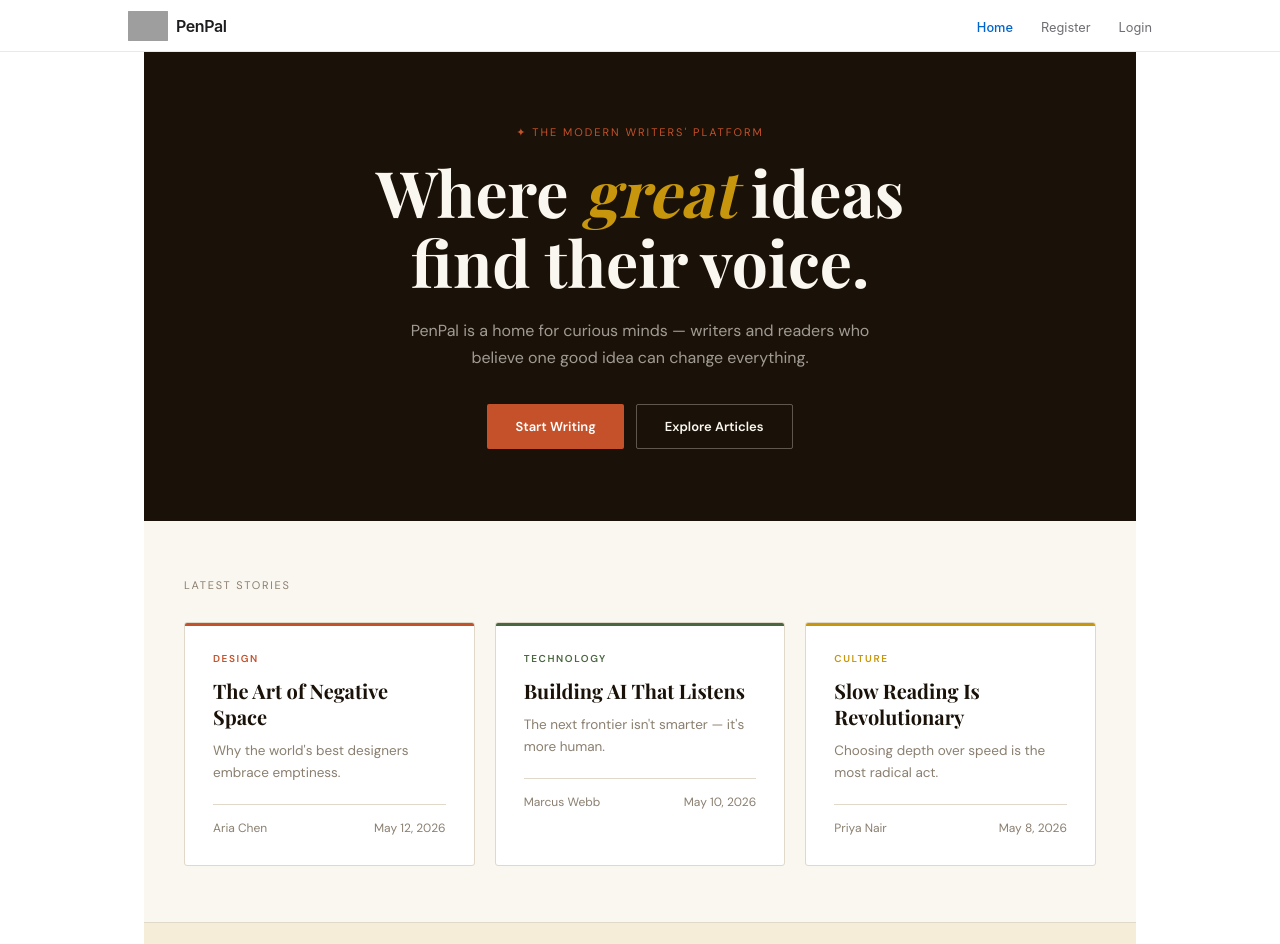
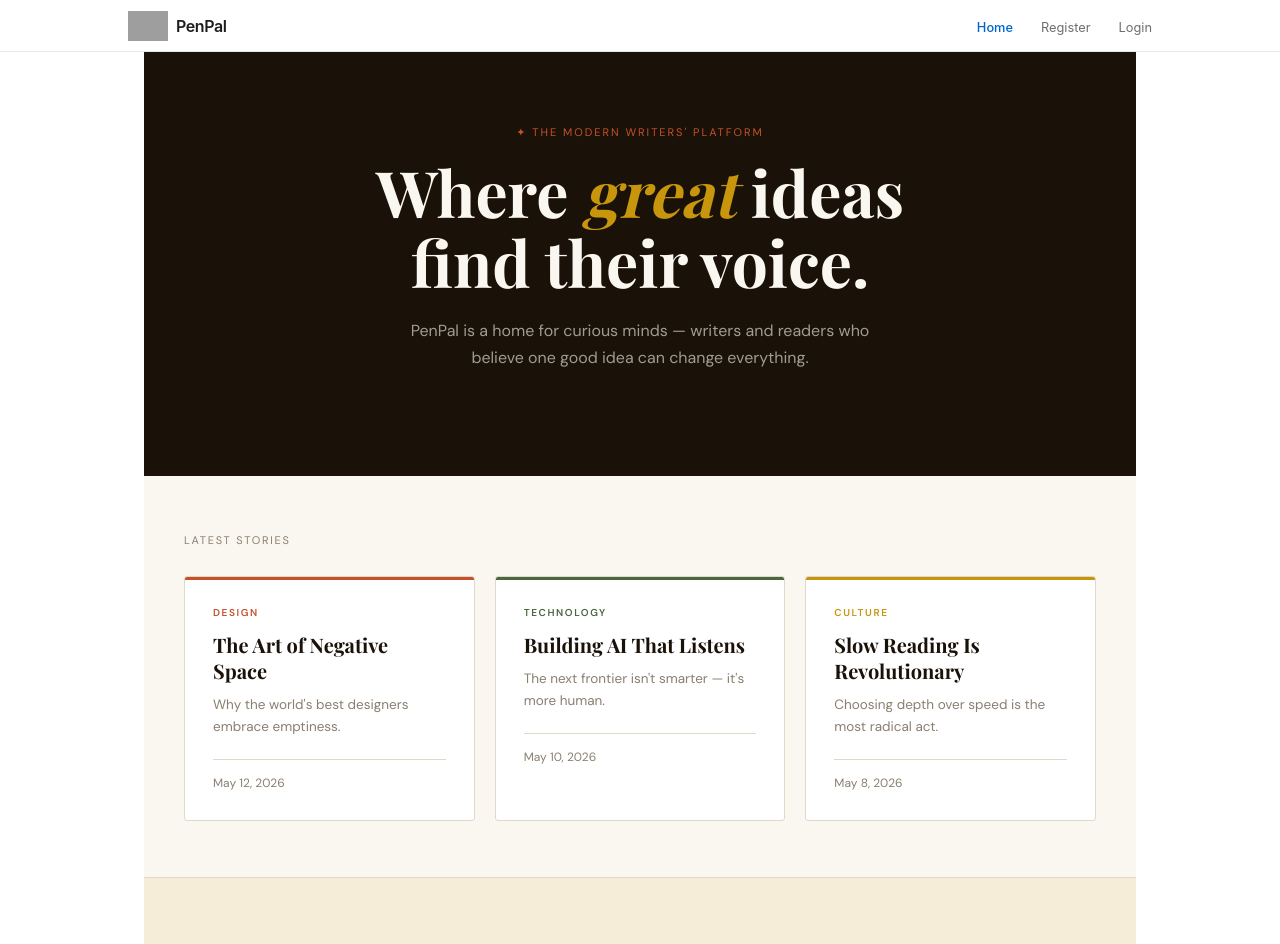
Before and after one commit to Shree1812-collab/Blog-App, a React (Vite) app in the folder Blogapp_frontend/: page / in a window 1280 px wide. Shown: the top 944 px of the page. Built offline with nearby package versions, Linux system fonts and the light colour scheme; grey boxes are pictures that could not be loaded; a web font is replaced by a local one.

Commit message:
home page returns

```diff
--- a/Blogapp_frontend/src/components/Home.jsx
+++ b/Blogapp_frontend/src/components/Home.jsx
@@ -50,10 +50,6 @@ export default function Home() {
           <div className="hero-tag">✦ The Modern Writers' Platform</div>
           <h1>Where <em>great</em> ideas<br />find their voice.</h1>
           <p>PenPal is a home for curious minds — writers and readers who believe one good idea can change everything.</p>
-          <div className="hero-btns">
-            <button className="btn btn-p">Start Writing</button>
-            <button className="btn btn-g">Explore Articles</button>
-          </div>
         </div>
 
         <div className="section">
@@ -66,7 +62,6 @@ export default function Home() {
                 <h3>{post.title}</h3>
                 <p>{post.excerpt}</p>
                 <div className="card-meta">
-                  <span>{post.author}</span>
                   <span>{post.date}</span>
                 </div>
               </div>
```
